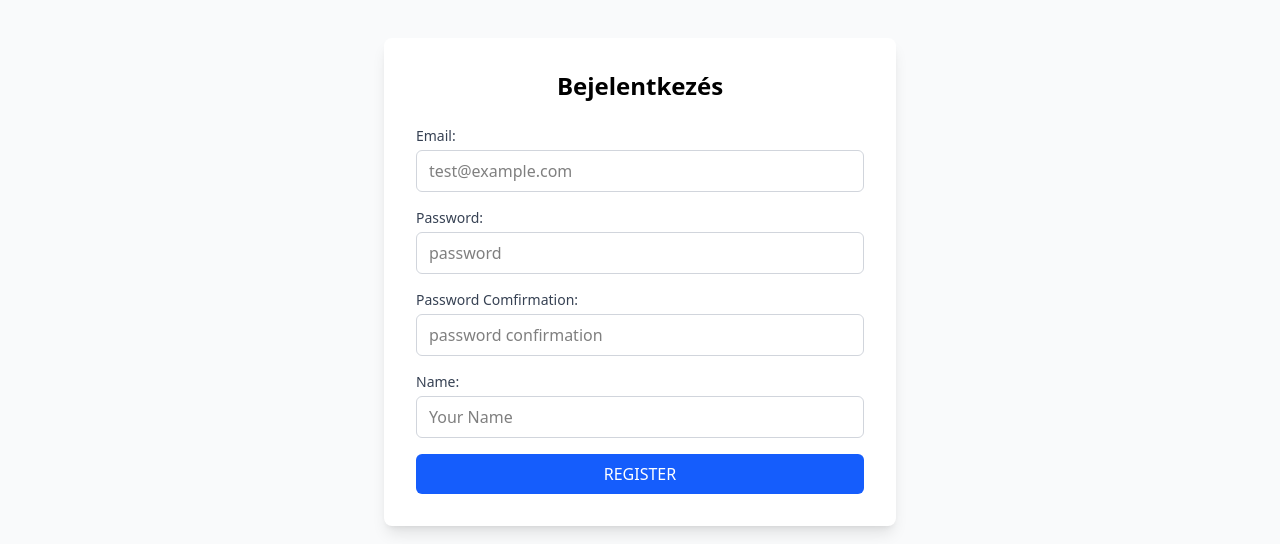
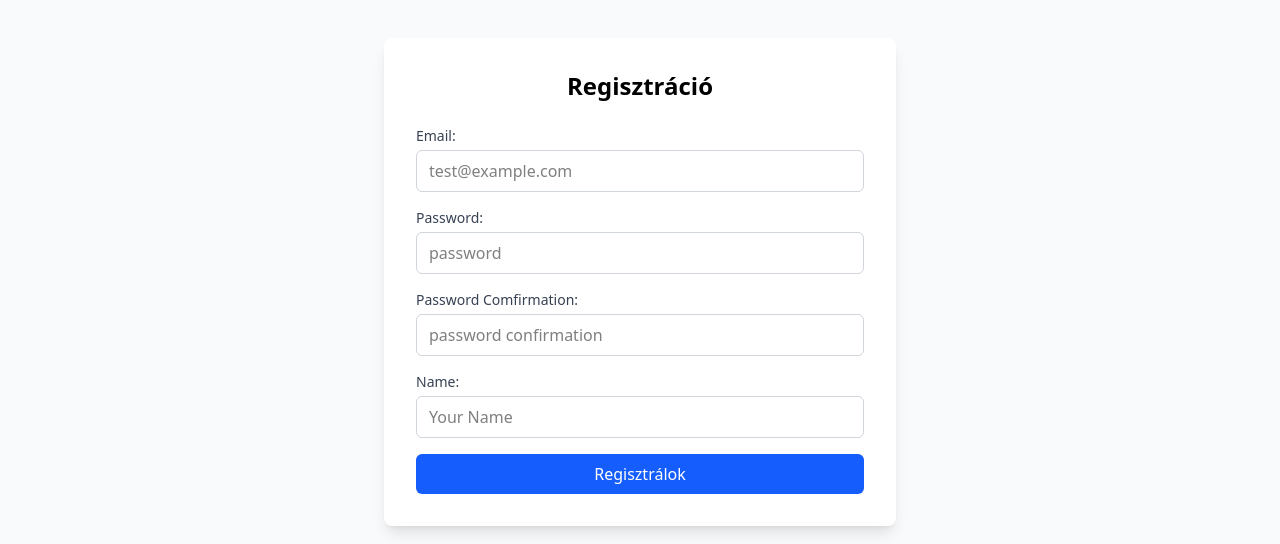
Before and after one commit to TamasDudas/appworld-fullstack, a React (Vite) app in the folder react/: page /register in a window 1280 px wide. Shown: the part 222-766 px from the top of the page. Built offline with nearby package versions, Linux system fonts and the light colour scheme; no server answers.

Commit message:
Refactor components to remove unused imports; update button text for login and registration forms

```diff
--- a/react/Route.jsx
+++ b/react/Route.jsx
@@ -1,4 +1,3 @@
-import React from "react";
 import { createBrowserRouter } from "react-router-dom";
 import MainLayouts from "./src/layouts/MainLayouts";
 import Home from "./src/pages/public/Home";
--- a/react/src/components/Form.jsx
+++ b/react/src/components/Form.jsx
@@ -111,7 +111,7 @@
         type="submit"
         className="w-full bg-blue-600 hover:bg-blue-700 text-white font-medium py-2 px-4 rounded-md transition-colors duration-200 cursor-pointer"
       >
-        {isLogin ? "LOGIN" : "REGISTER"}
+        {isLogin ? "Belépek" : "Regisztrálok"}
       </button>
     </form>
   );
--- a/react/src/components/ProtectedRoute.jsx
+++ b/react/src/components/ProtectedRoute.jsx
@@ -1,4 +1,3 @@
-import React from "react";
 import { useAuth } from "../context/AuthContext";
 import { Navigate } from "react-router-dom";
 
--- a/react/src/components/navigation/PrivateNavbar.jsx
+++ b/react/src/components/navigation/PrivateNavbar.jsx
@@ -1,5 +1,3 @@
-import React from "react";
-
 import { Link } from "react-router-dom";
 import { useAuth } from "../../context/AuthContext";
 
--- a/react/src/context/AuthContext.jsx
+++ b/react/src/context/AuthContext.jsx
@@ -1,4 +1,3 @@
-import React from "react";
 import { createContext, useContext, useState, useEffect } from "react";
 import api, { setAuthToken } from "../api";
 
--- a/react/src/pages/public/Login.jsx
+++ b/react/src/pages/public/Login.jsx
@@ -1,4 +1,3 @@
-import React from "react";
 import Form from "../../components/Form";
 
 export default function Login() {
--- a/react/src/pages/public/Register.jsx
+++ b/react/src/pages/public/Register.jsx
@@ -4,7 +4,7 @@
   return (
     <div className="flex justify-center items-center min-h-screen">
       <div className="w-full max-w-lg bg-white p-8 rounded-lg shadow-lg">
-        <h1 className="text-2xl font-bold text-center mb-6">Bejelentkezés</h1>
+        <h1 className="text-2xl font-bold text-center mb-6">Regisztráció</h1>
         <Form isLogin={false} />
       </div>
     </div>
```
